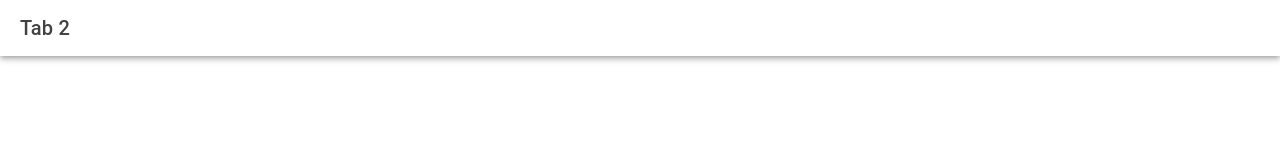
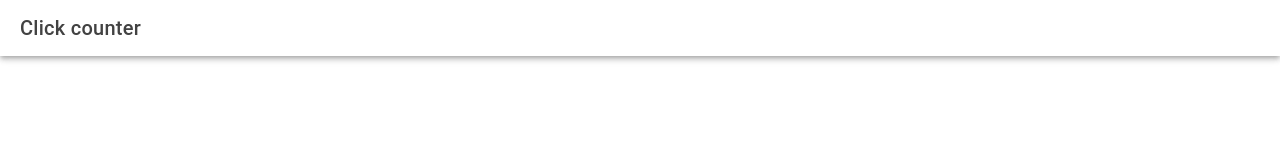
Before and after one commit to anjlibay/ion-t-libay, a React (Vite) app: page /tab2 in a window 1280 px wide. Shown: the top 160 px of the page. Built offline with nearby package versions, Linux system fonts and the light colour scheme.

Commit message:
change name

```diff
--- a/src/pages/Tab2.tsx
+++ b/src/pages/Tab2.tsx
@@ -7,13 +7,13 @@ const Tab2: React.FC = () => {
     <IonPage>
       <IonHeader>
         <IonToolbar>
-          <IonTitle>Tab 2</IonTitle>
+          <IonTitle>Click counter</IonTitle>
         </IonToolbar>
       </IonHeader>
       <IonContent fullscreen>
         <IonHeader collapse="condense">
           <IonToolbar>
-            <IonTitle size="large">Tab 2</IonTitle>
+            <IonTitle size="large">Click counter</IonTitle>
           </IonToolbar>
         </IonHeader>
         <ExploreContainer name="Tab 2 page" />
```
